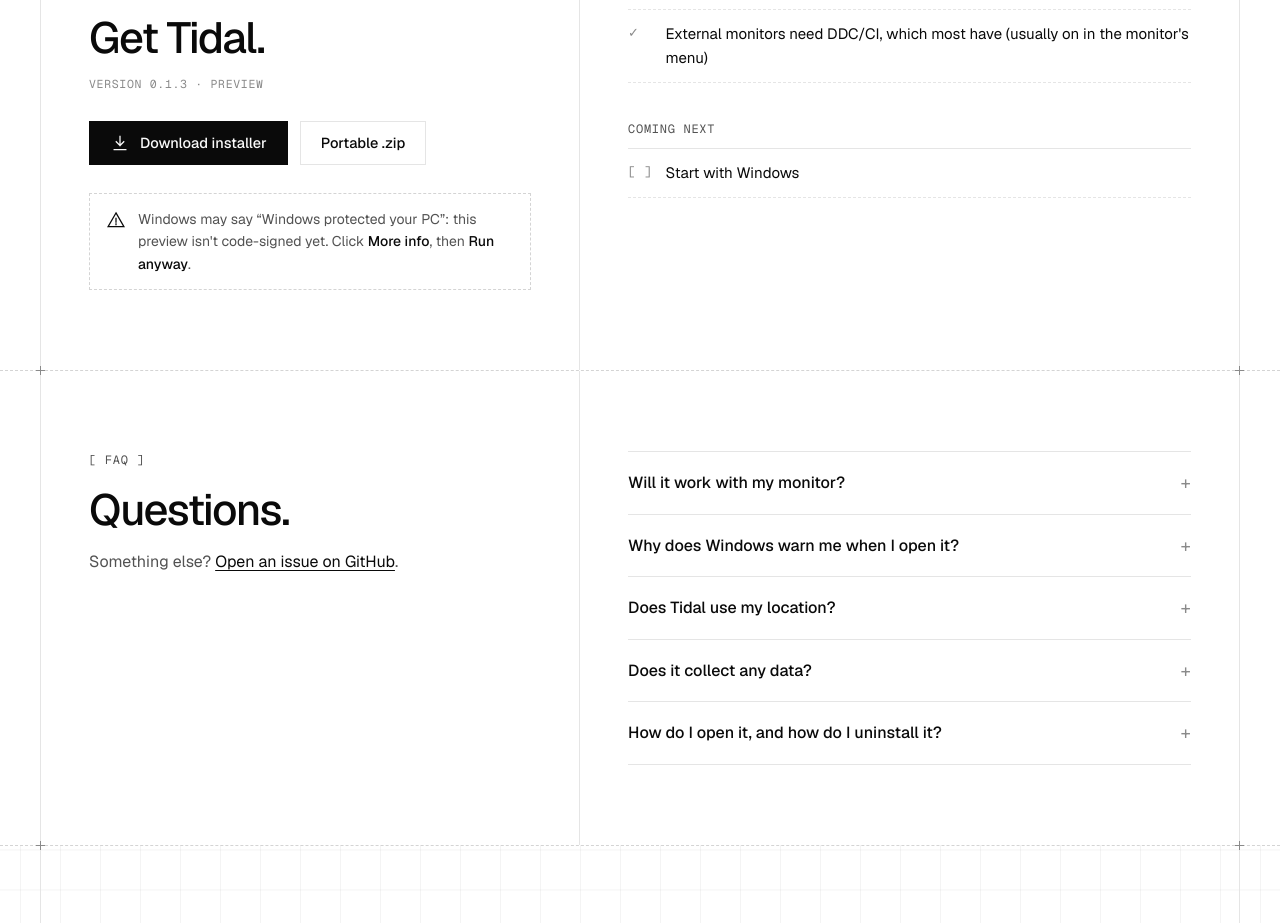
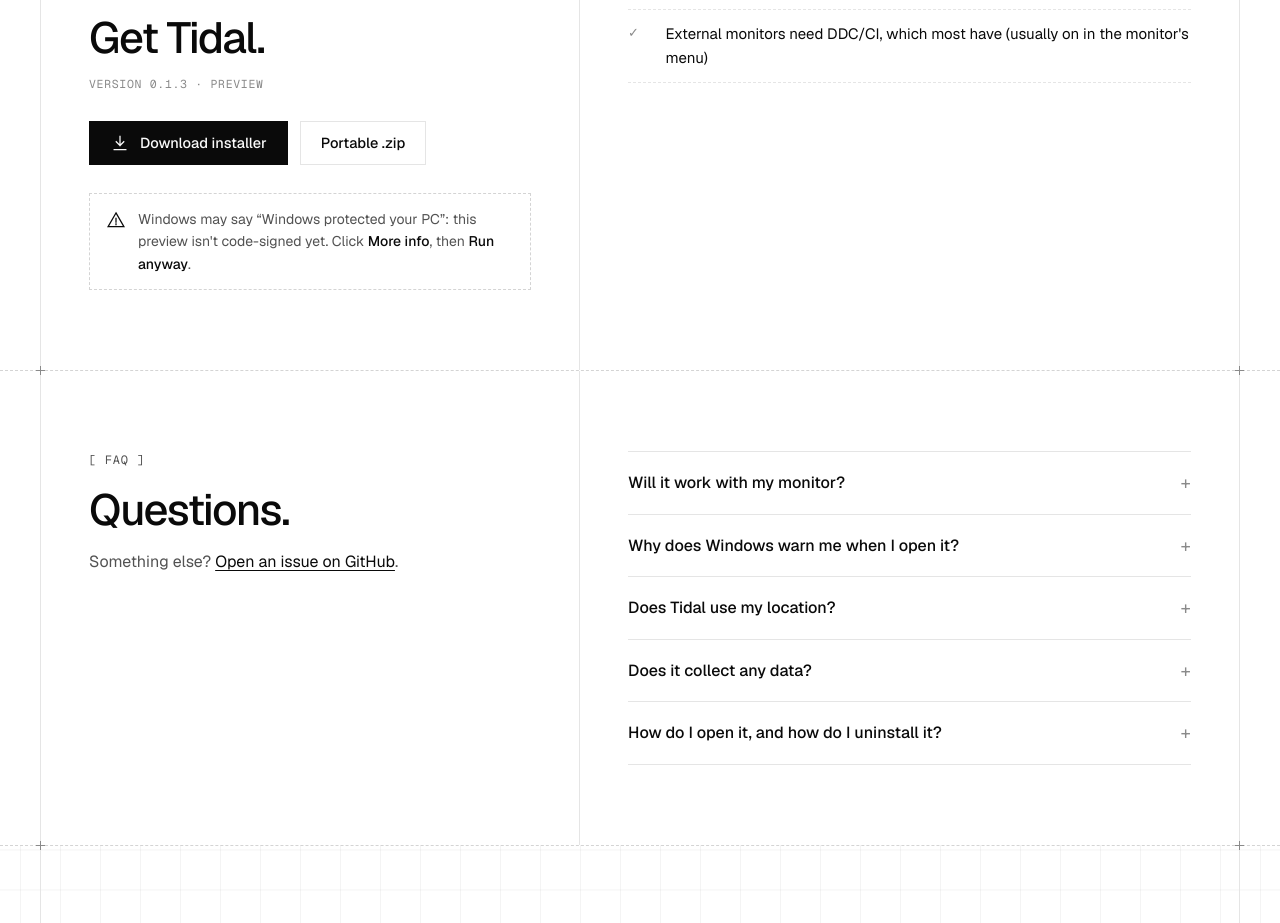
Before and after one commit to EzraBuild/Tidal, a Next.js app in the folder website/: page / in a window 1280 px wide. Shown: the part 2540-3463 px from the top of the page. Built offline with nearby package versions, Linux system fonts and the light colour scheme.

Commit message:
Drop the website's coming-next list now that it has all shipped

```diff
--- a/website/app/page.tsx
+++ b/website/app/page.tsx
@@ -92,7 +92,6 @@
   "External monitors need DDC/CI, which most have (usually on in the monitor's menu)",
 ];
 
-const comingNext = ["Start with Windows"];
 
 const faq = [
   {
@@ -132,8 +131,9 @@
     q: "How do I open it, and how do I uninstall it?",
     a: (
       <>
-        Tidal lives in the notification area. On Windows 11, click the <strong>^</strong> arrow next to the clock and drag its icon
-        onto the taskbar to keep it handy. To remove it: Settings › Apps › Installed apps › Tidal › Uninstall.
+        Tidal starts with Windows and lives in the notification area. On Windows 11, click the <strong>^</strong> arrow next to the
+        clock and drag its icon onto the taskbar to keep it handy. You can turn off starting with Windows in Tidal&apos;s Settings ›
+        General. To remove Tidal: Settings › Apps › Installed apps › Tidal › Uninstall.
       </>
     ),
   },
@@ -310,17 +310,6 @@
                   ))}
                 </ul>
               </div>
-              <div className="list-block">
-                <h3 className="list-title">Coming next</h3>
-                <ul className="list">
-                  {comingNext.map((item) => (
-                    <li key={item}>
-                      <span className="list-mark">[ ]</span>
-                      {item}
-                    </li>
-                  ))}
-                </ul>
-              </div>
             </div>
           </div>
         </section>
```
